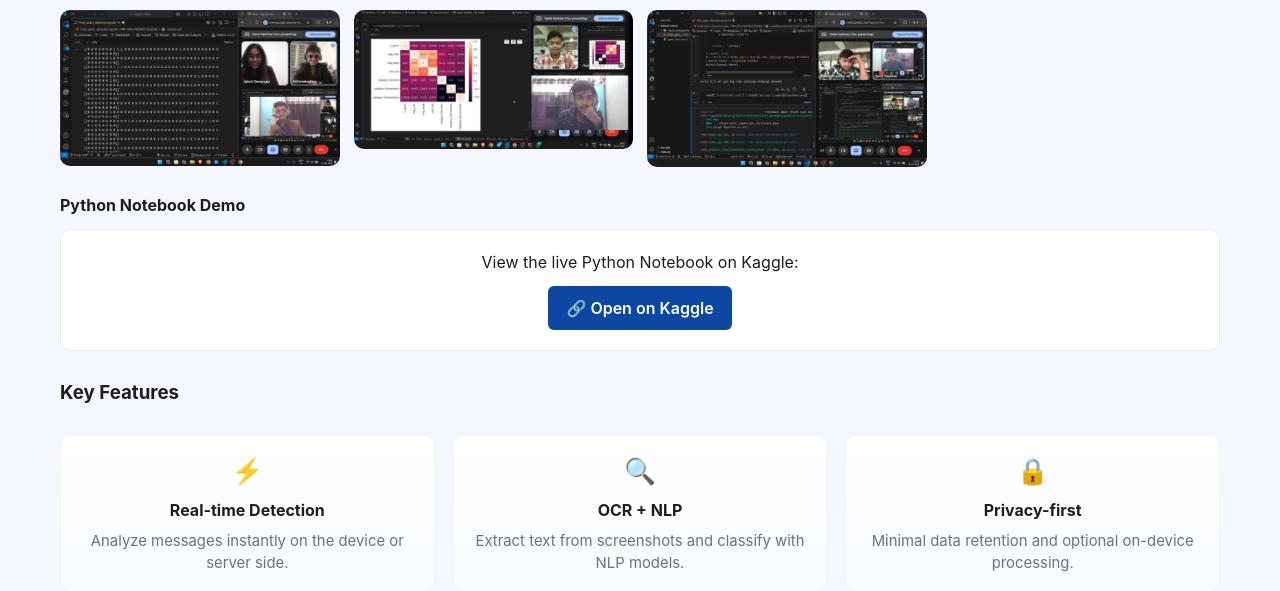
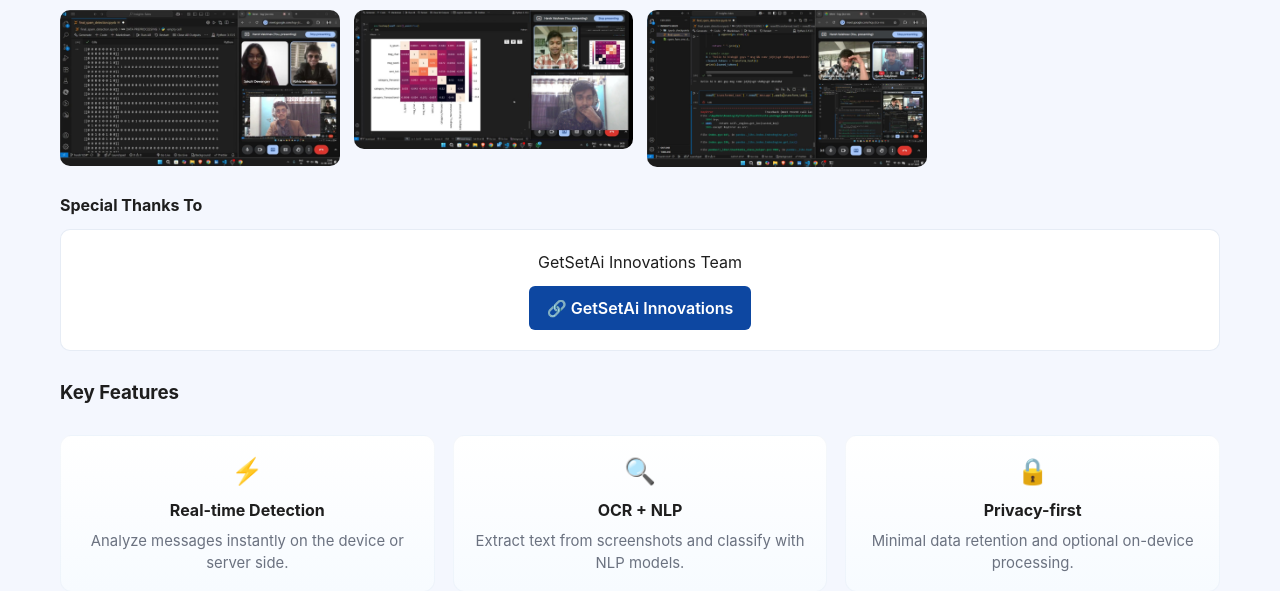
Before and after one commit to abhisheksahoo15/spamdetect, a FastAPI app: page /about in a window 1280 px wide. Shown: the part 904-1495 px from the top of the page. Run offline with FastAPI, Linux system fonts and the light colour scheme; some web fonts are replaced.

Commit message:
Final Beta Updated

```diff
--- a/templates/about.html
+++ b/templates/about.html
@@ -250,13 +250,13 @@
 
 
 <!-- Python Notebook -->
-<h4 style="margin:26px 0 12px">Python Notebook Demo</h4>
+<h4 style="margin:26px 0 12px">Special Thanks To</h4>
 <div style="border:1px solid rgba(13,71,161,0.1);border-radius:10px;padding:20px;background:white;text-align:center">
-  <p style="margin-bottom:12px">View the live Python Notebook on Kaggle:</p>
-  <a href="https://www.kaggle.com/code/vaishnavharsh/Spam_Shield_Ai "
+  <p style="margin-bottom:12px">GetSetAi Innovations Team</p>
+  <a href="https://getsetai.in"
      target="_blank"
      style="display:inline-block;padding:10px 18px;background:#0d47a1;color:white;border-radius:6px;text-decoration:none;font-weight:600">
-     🔗 Open on Kaggle
+     🔗 GetSetAi Innovations
   </a>
 </div>
 
```
